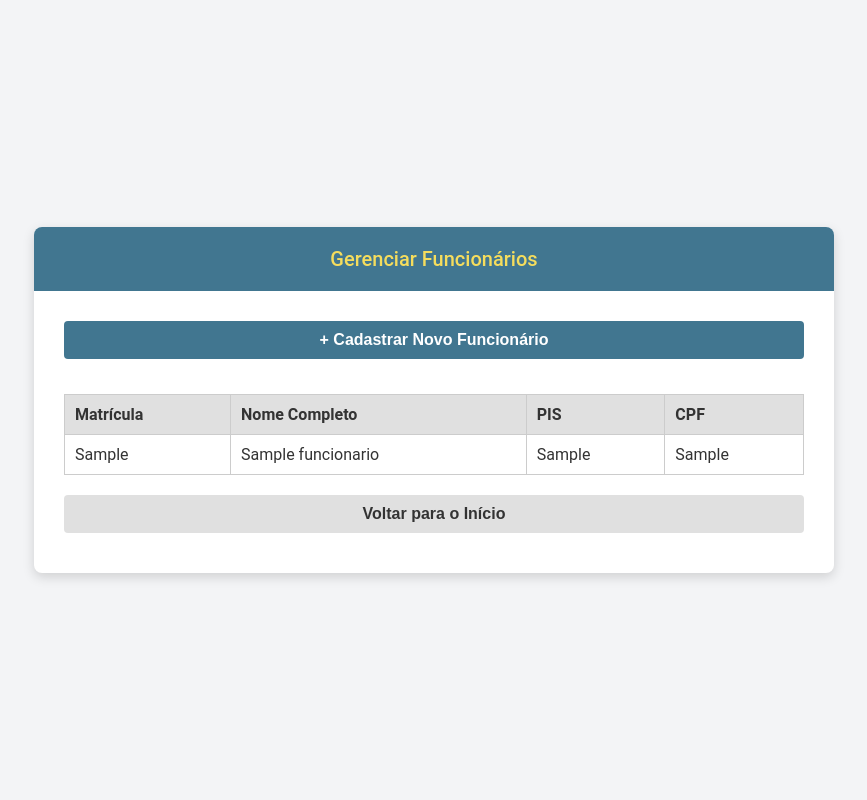
After one commit to emanuelsantos953/conversor-afd, a Django app: page /gerenciar/ in a window 1280 px wide. The commit adds this page. Shown: the whole page, without its empty margins (206-1073 px from the left). Run offline with Django 5.2, Linux system fonts and the light colour scheme; tables that the repository leaves empty hold one stand-in row (values such as "Sample post").

Commit message:
Criada tela de listagem de funcionários com tabela e navegação

```diff
--- a/core/templates/core/home.html
+++ b/core/templates/core/home.html
@@ -13,7 +13,7 @@
         </div>
         <div class="card-body">
             <p style="text-align: center;">Bem-vindo! Escolha uma opção para iniciar.</p>
-            <a href="{% url 'cadastrar_funcionario' %}" style="text-decoration: none;">
+            <a href="{% url 'listar_funcionarios' %}" style="text-decoration: none;">
                 <button class="btn btn-primary">Gerenciar Funcionários</button>
             </a>
         </div>
--- /dev/null
+++ b/core/templates/core/listar.html
@@ -0,0 +1,57 @@
+{% load static %}
+<!DOCTYPE html>
+<html lang="pt-br">
+<head>
+    <meta charset="UTF-8">
+    <title>Gerenciar Funcionários</title>
+    <link rel="stylesheet" href="{% static 'css/style.css' %}">
+    <style>
+        /* Estilo simples para a tabela ficar bonita */
+        table { width: 100%; border-collapse: collapse; margin-top: 15px; }
+        th, td { border: 1px solid #ccc; padding: 10px; text-align: left; }
+        th { background-color: #e0e0e0; }
+    </style>
+</head>
+<body>
+    <div class="card" style="max-width: 800px;">
+        <div class="card-header">
+            Gerenciar Funcionários
+        </div>
+        <div class="card-body">
+
+            <a href="{% url 'cadastrar_funcionario' %}" style="text-decoration: none;">
+                <button class="btn btn-primary" style="margin-bottom: 20px;">+ Cadastrar Novo Funcionário</button>
+            </a>
+
+            <table>
+                <thead>
+                    <tr>
+                        <th>Matrícula</th>
+                        <th>Nome Completo</th>
+                        <th>PIS</th>
+                        <th>CPF</th>
+                    </tr>
+                </thead>
+                <tbody>
+                    {% for func in funcionarios %}
+                    <tr>
+                        <td>{{ func.matricula }}</td>
+                        <td>{{ func.nome_completo }}</td>
+                        <td>{{ func.pis }}</td>
+                        <td>{{ func.cpf }}</td>
+                    </tr>
+                    {% empty %}
+                    <tr>
+                        <td colspan="4" style="text-align: center;">Nenhum funcionário cadastrado ainda.</td>
+                    </tr>
+                    {% endfor %}
+                </tbody>
+            </table>
+
+            <a href="{% url 'home' %}" style="text-decoration: none;">
+                <button class="btn btn-secondary" style="margin-top: 20px;">Voltar para o Início</button>
+            </a>
+        </div>
+    </div>
+</body>
+</html>
--- a/core/urls.py
+++ b/core/urls.py
@@ -4,4 +4,5 @@ from . import views
 urlpatterns = [
     path('', views.home, name='home'),
     path('cadastrar/', views.cadastrar_funcionario, name='cadastrar_funcionario'),
+    path('gerenciar/', views.listar_funcionarios, name='listar_funcionarios'), # Nova rota!
 ]
--- a/core/views.py
+++ b/core/views.py
@@ -1,18 +1,21 @@
 from django.shortcuts import render, redirect
 from .forms import FuncionarioForm
+from .models import Funcionario  # <- Adicionado aqui!
 
-# Lógica da página inicial (Home)
 def home(request):
     return render(request, 'core/home.html')
 
-# Lógica da página de cadastro
 def cadastrar_funcionario(request):
     if request.method == 'POST':
         form = FuncionarioForm(request.POST)
         if form.is_valid():
-            form.save() # Salva no banco de dados!
-            return redirect('home') # Volta para a home após salvar
+            form.save()
+            return redirect('listar_funcionarios') # Agora volta para a lista após salvar
     else:
         form = FuncionarioForm()
+    return render(request, 'core/cadastrar.html', {'form': form})
 
-    return render(request, 'core/cadastrar.html', {'form': form})
+# Nova função para listar!
+def listar_funcionarios(request):
+    funcionarios = Funcionario.objects.all() # Busca todos no banco de dados
+    return render(request, 'core/listar.html', {'funcionarios': funcionarios})
```
